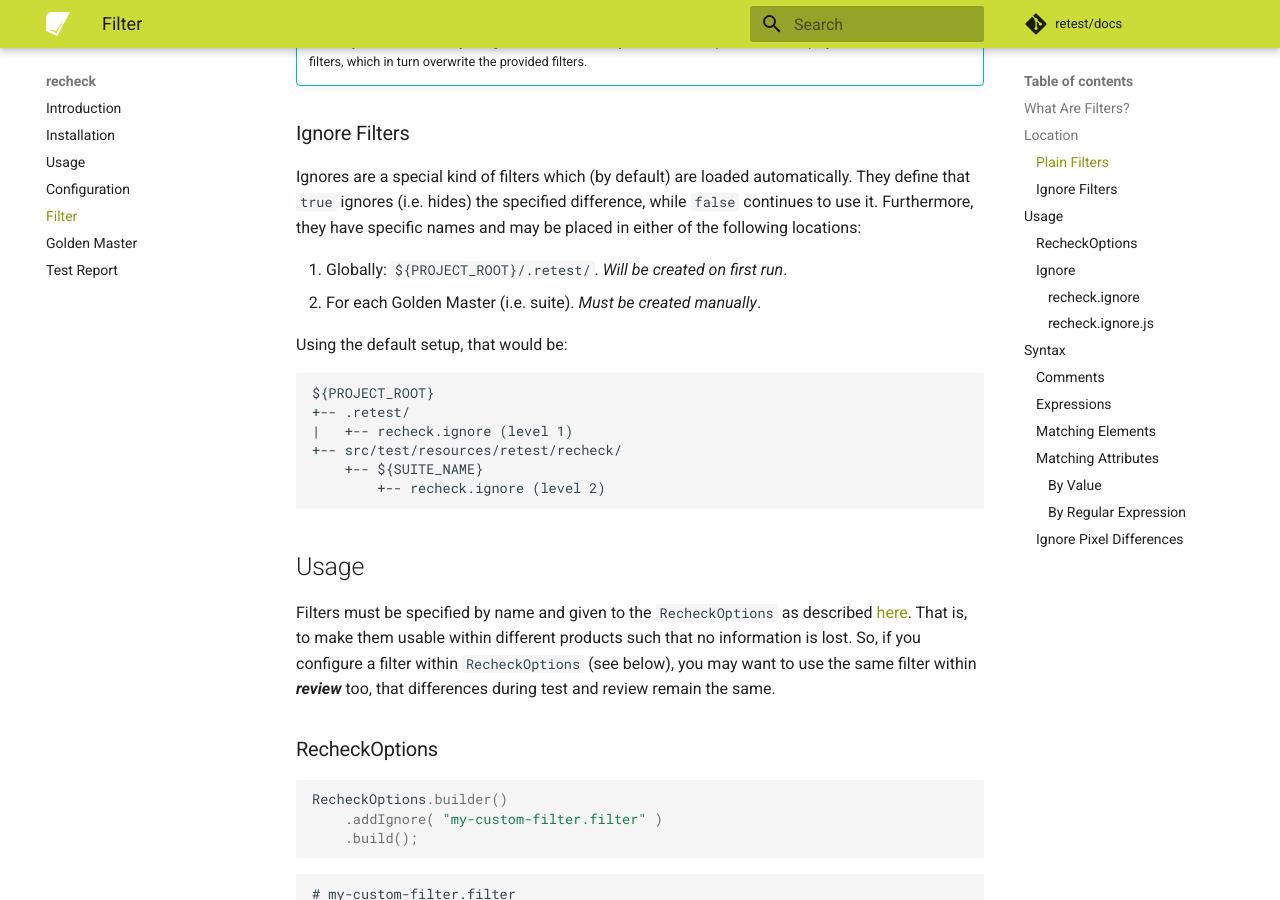
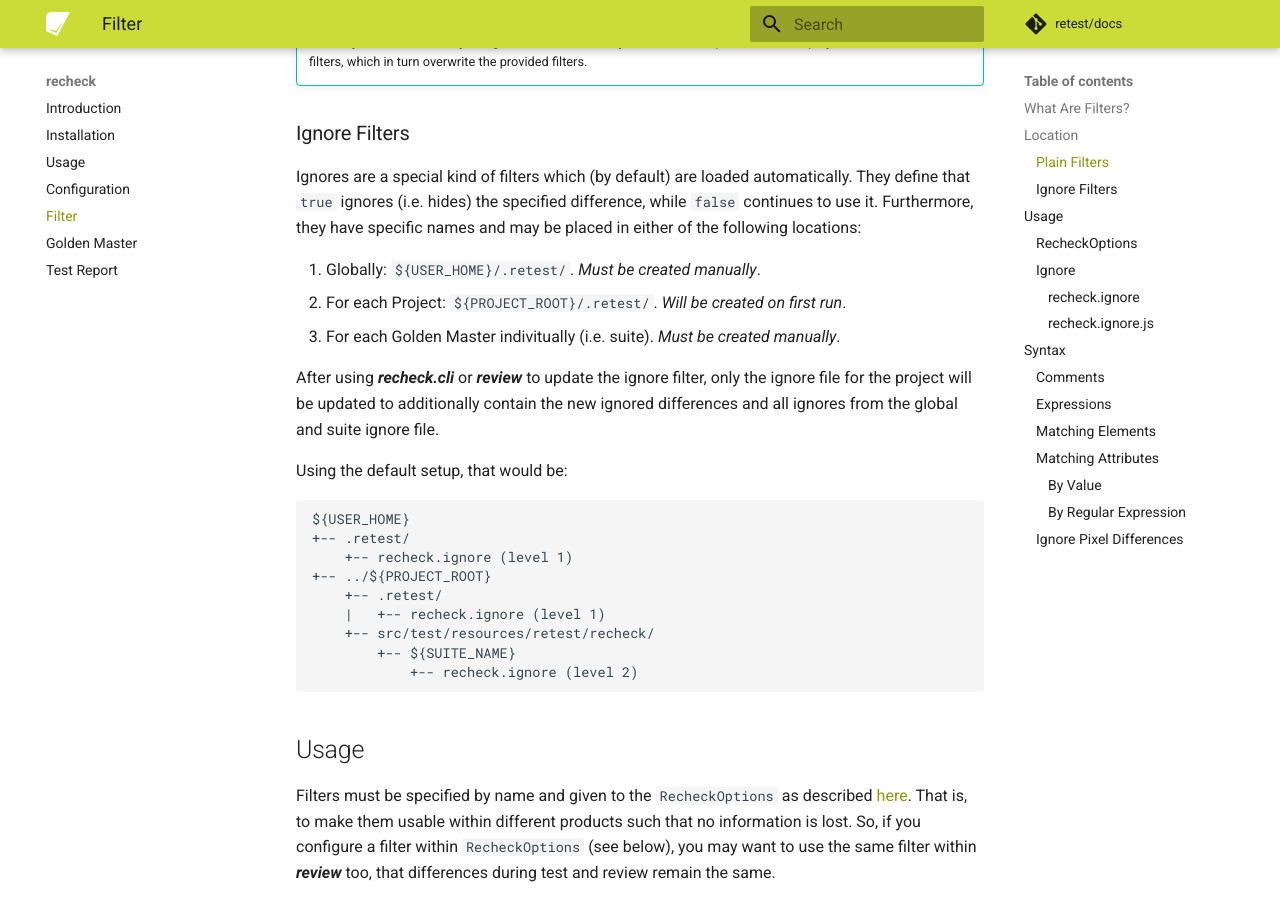
Before and after one commit to retest/docs, an MkDocs documentation site: the page built from docs/recheck/usage/filter.md, in a window 1280 px wide and 900 px high, scrolled down 1454 px. Built offline with MkDocs 1.6.1 and Material for MkDocs 9.7.7, drawn with Linux system fonts in a browser that asks for light colours; comment, search, counter and statistics services are not loaded.

Commit message:
Update the location and usage of ignore filters

````diff
--- a/docs/recheck/usage/filter.md
+++ b/docs/recheck/usage/filter.md
@@ -40,18 +40,24 @@ By default, filters are used as text files, so that they are reusable within dif
 
 Ignores are a special kind of filters which (by default) are loaded automatically. They define that `true` ignores (i.e. hides) the specified difference, while `false` continues to use it. Furthermore, they have specific names and may be placed in either of the following locations:
 
-1. Globally: `${PROJECT_ROOT}/.retest/`. *Will be created on first run*.
-2. For each Golden Master (i.e. suite). *Must be created manually*.
+1. Globally: `${USER_HOME}/.retest/`. *Must be created manually*.
+2. For each Project: `${PROJECT_ROOT}/.retest/`. *Will be created on first run*.
+3. For each Golden Master indivitually (i.e. suite). *Must be created manually*.
+
+After using ***recheck.cli*** or ***review*** to update the ignore filter, only the ignore file for the project will be updated to additionally contain the new ignored differences and all ignores from the global and suite ignore file.
 
 Using the default setup, that would be:
 
 ```
-${PROJECT_ROOT}
+${USER_HOME}
 +-- .retest/
-|   +-- recheck.ignore (level 1)
-+-- src/test/resources/retest/recheck/
-    +-- ${SUITE_NAME}
-        +-- recheck.ignore (level 2)
+    +-- recheck.ignore (level 1)
++-- ../${PROJECT_ROOT}
+    +-- .retest/
+    |   +-- recheck.ignore (level 1)
+    +-- src/test/resources/retest/recheck/
+        +-- ${SUITE_NAME}
+            +-- recheck.ignore (level 2)
 ```
 
 ## Usage
````
